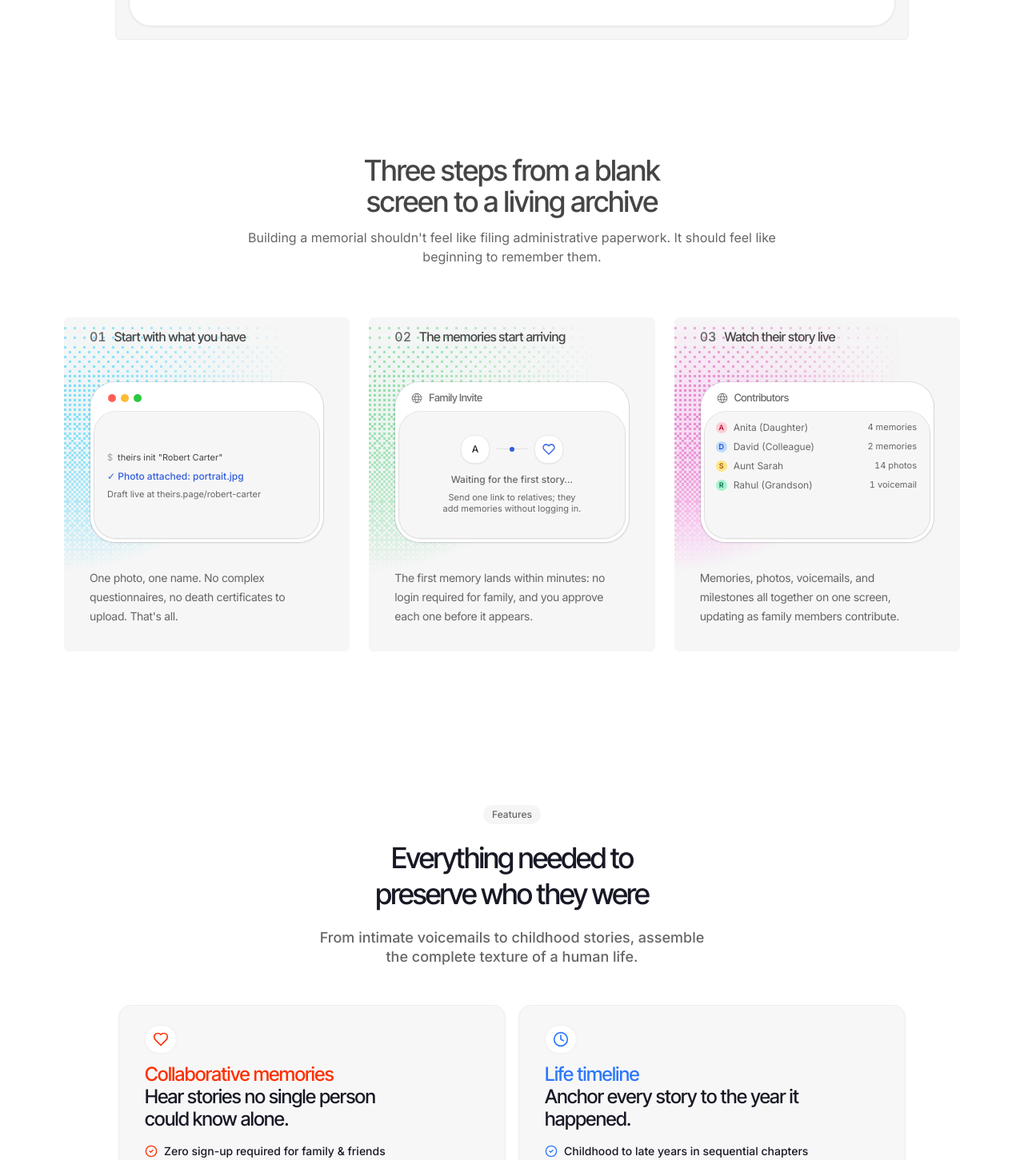
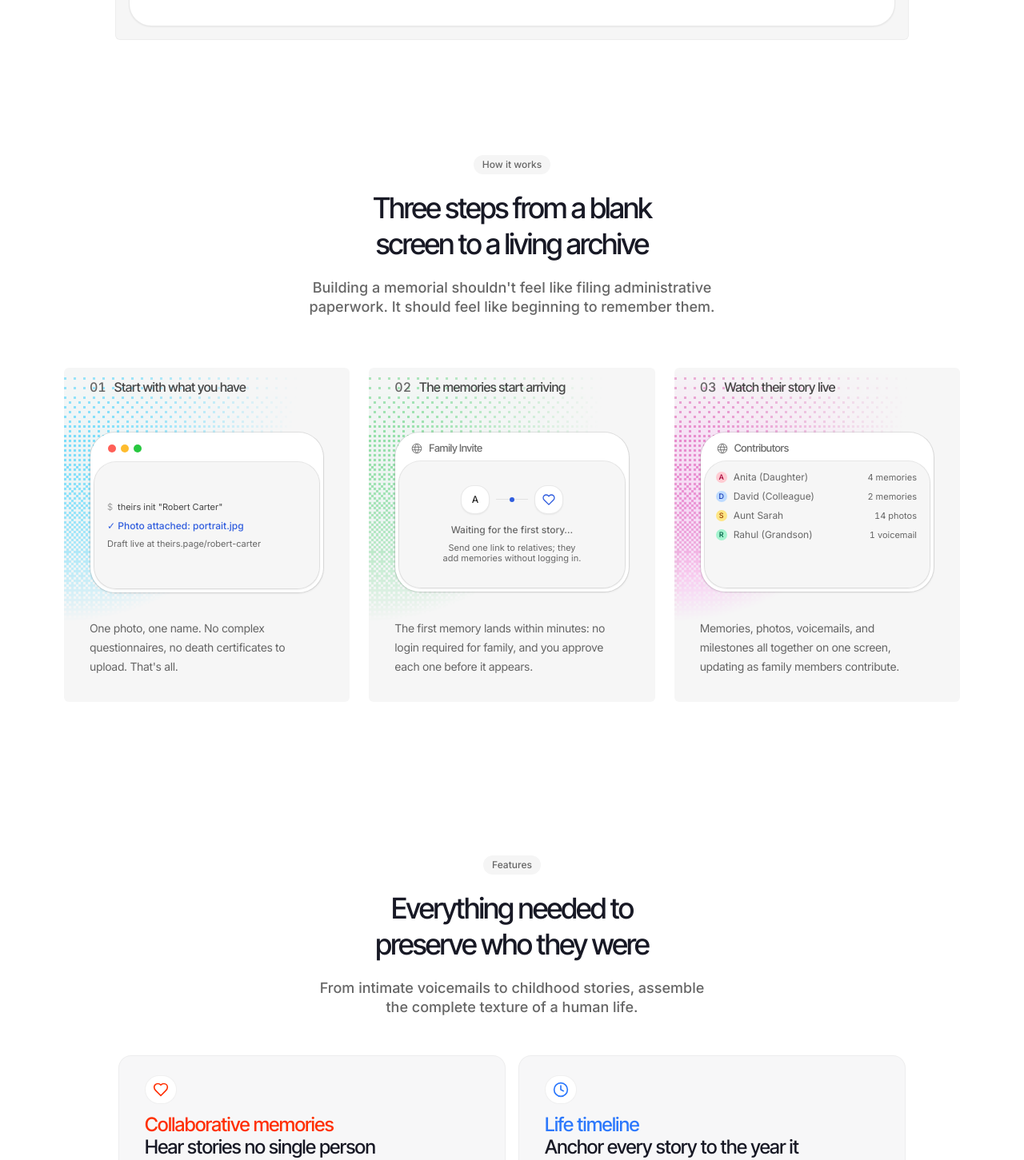
Before and after one commit to sangukissu/theirs.page, a Next.js app: page / in a window 1280 px wide. Shown: the part 1142-2593 px from the top of the page at 80% size. Built offline with nearby package versions, Linux system fonts and the light colour scheme; no server answers.

Commit message:
landinga

```diff
--- a/components/theirs/faq.tsx
+++ b/components/theirs/faq.tsx
@@ -61,6 +61,8 @@ const FAQS: FaqItem[] = [
   },
 ]
 
+import { SectionHeader } from "@/components/theirs/section-header"
+
 export function TheirsFaq() {
   const [openIndex, setOpenIndex] = useState<number | null>(null)
 
@@ -95,12 +97,12 @@ export function TheirsFaq() {
 
       <div className="py-12 sm:py-20">
         {/* Section Heading */}
-        <div className="px-4 sm:px-6">
-          <h2 className="mx-auto max-w-2xl text-balance text-center text-3xl font-medium tracking-tight text-[#454545] sm:text-4xl">
-            Fair questions,{" "}
-            <span className="text-muted-foreground font-normal">straight answers.</span>
-          </h2>
-        </div>
+        <SectionHeader
+          badge="FAQ"
+          title="Fair questions, straight answers."
+          description="Everything you need to know about preservation, privacy, and contributions."
+          className="px-4 sm:px-6"
+        />
 
         {/* Dynamic Morphing Accordion Stack (Exact physics & layout from getopen.so) */}
         <div className="mx-auto mt-12 w-full max-w-2xl px-4 sm:mt-16 sm:px-0">
--- a/components/theirs/features-bento.tsx
+++ b/components/theirs/features-bento.tsx
@@ -19,6 +19,8 @@ import {
   FileImage,
 } from "lucide-react"
 
+import { SectionHeader } from "@/components/theirs/section-header"
+
 export function FeaturesBento() {
   const [isPlaying, setIsPlaying] = useState(false)
   const [activePrivacy, setActivePrivacy] = useState<"public" | "unlisted" | "pin">("pin")
@@ -26,20 +28,11 @@ export function FeaturesBento() {
   return (
     <section id="features" className="w-full max-w-5xl px-5 mx-auto py-16 sm:py-24 flex flex-col gap-12">
       {/* Section Header */}
-      <div className="flex flex-col items-center text-center gap-5">
-        <span
-          data-slot="badge"
-          className="flex items-center justify-center border font-medium w-fit whitespace-nowrap border-transparent bg-neutral-100 text-[#666] h-[24px] min-w-[24px] text-xs px-2.5 rounded-full"
-        >
-          Features
-        </span>
-        <h2 className="text-4xl tracking-tighter text-[#181925] leading-tight font-medium text-balance max-w-xl">
-          Everything needed to preserve who they were
-        </h2>
-        <p className="w-full max-w-lg font-medium text-lg/6 text-[#666]">
-          From intimate voicemails to childhood stories, assemble the complete texture of a human life.
-        </p>
-      </div>
+      <SectionHeader
+        badge="Features"
+        title="Everything needed to preserve who they were"
+        description="From intimate voicemails to childhood stories, assemble the complete texture of a human life."
+      />
 
       {/* Grid of Bento Cards */}
       <div className="grid grid-cols-1 md:grid-cols-2 gap-4">
--- a/components/theirs/pricing.tsx
+++ b/components/theirs/pricing.tsx
@@ -55,6 +55,8 @@ const TIERS: PricingTier[] = [
   },
 ]
 
+import { SectionHeader } from "@/components/theirs/section-header"
+
 export function TheirsPricing() {
   const [tierIndex, setTierIndex] = useState(0)
   const currentTier = TIERS[tierIndex]
@@ -62,20 +64,12 @@ export function TheirsPricing() {
   return (
     <section id="pricing" className="py-16 sm:py-24 flex flex-col gap-12 relative overflow-hidden">
       {/* Header */}
-      <div className="w-full max-w-3xl mx-auto px-5 flex flex-col items-center text-center gap-5">
-        <span
-          data-slot="badge"
-          className="flex items-center justify-center border font-medium w-fit whitespace-nowrap border-transparent bg-neutral-100 text-[#666] h-[24px] min-w-[24px] text-xs px-2.5 rounded-full"
-        >
-          Pricing
-        </span>
-        <h2 className="text-4xl text-[#181925] tracking-tight leading-11 font-medium text-balance max-w-md">
-          Simplified pricing
-        </h2>
-        <p className="w-full max-w-md font-medium text-base text-[#666]">
-          No confusing tiers. You pay once for permanent preservation. Everything is included.
-        </p>
-      </div>
+      <SectionHeader
+        badge="Pricing"
+        title="Simplified pricing"
+        description="No confusing tiers. You pay once for permanent preservation. Everything is included."
+        className="px-5 max-w-3xl mx-auto"
+      />
 
       {/* Main Split Pricing Card */}
       <div className="w-full max-w-5xl mx-auto px-5">
--- /dev/null
+++ b/components/theirs/section-header.tsx
@@ -0,0 +1,32 @@
+import React from "react"
+
+interface SectionHeaderProps {
+  badge: string
+  title: React.ReactNode
+  description: string
+  className?: string
+}
+
+export function SectionHeader({
+  badge,
+  title,
+  description,
+  className = "",
+}: SectionHeaderProps) {
+  return (
+    <div className={`flex flex-col items-center text-center gap-4 sm:gap-5 ${className}`}>
+      <span
+        data-slot="badge"
+        className="flex items-center justify-center border font-medium w-fit whitespace-nowrap border-transparent bg-neutral-100 text-[#666] h-[24px] min-w-[24px] text-xs px-2.5 rounded-full select-none"
+      >
+        {badge}
+      </span>
+      <h2 className="text-3xl sm:text-4xl tracking-tighter text-[#181925] leading-tight font-medium text-balance max-w-xl">
+        {title}
+      </h2>
+      <p className="w-full max-w-lg font-medium text-base sm:text-lg/6 text-[#666]">
+        {description}
+      </p>
+    </div>
+  )
+}
--- a/components/theirs/steps.tsx
+++ b/components/theirs/steps.tsx
@@ -1,19 +1,17 @@
 "use client"
 
 import { DitherGradient } from "@/components/theirs/dither-gradient"
+import { SectionHeader } from "@/components/theirs/section-header"
 
 export function TheirsSteps() {
   return (
-    <section id="how-it-works" className="py-16 sm:py-24 px-4 max-w-6xl mx-auto">
+    <section id="how-it-works" className="py-16 sm:py-24 px-4 max-w-6xl mx-auto flex flex-col gap-12 sm:gap-16">
       {/* Section Header */}
-      <div className="text-center max-w-2xl mx-auto mb-12 sm:mb-16">
-        <h2 className="text-balance text-3xl font-medium leading-[1.1] tracking-tight text-[#454545] sm:text-4xl">
-          Three steps from a blank screen to a living archive
-        </h2>
-        <p className="mt-3 text-pretty text-base text-muted-foreground">
-          Building a memorial shouldn&apos;t feel like filing administrative paperwork. It should feel like beginning to remember them.
-        </p>
-      </div>
+      <SectionHeader
+        badge="How it works"
+        title="Three steps from a blank screen to a living archive"
+        description="Building a memorial shouldn't feel like filing administrative paperwork. It should feel like beginning to remember them."
+      />
 
       {/* Exact Step Cards from getopen.so with Dither Canvas Glow */}
       <ul className="grid gap-4 sm:gap-6 lg:grid-cols-3">
```
